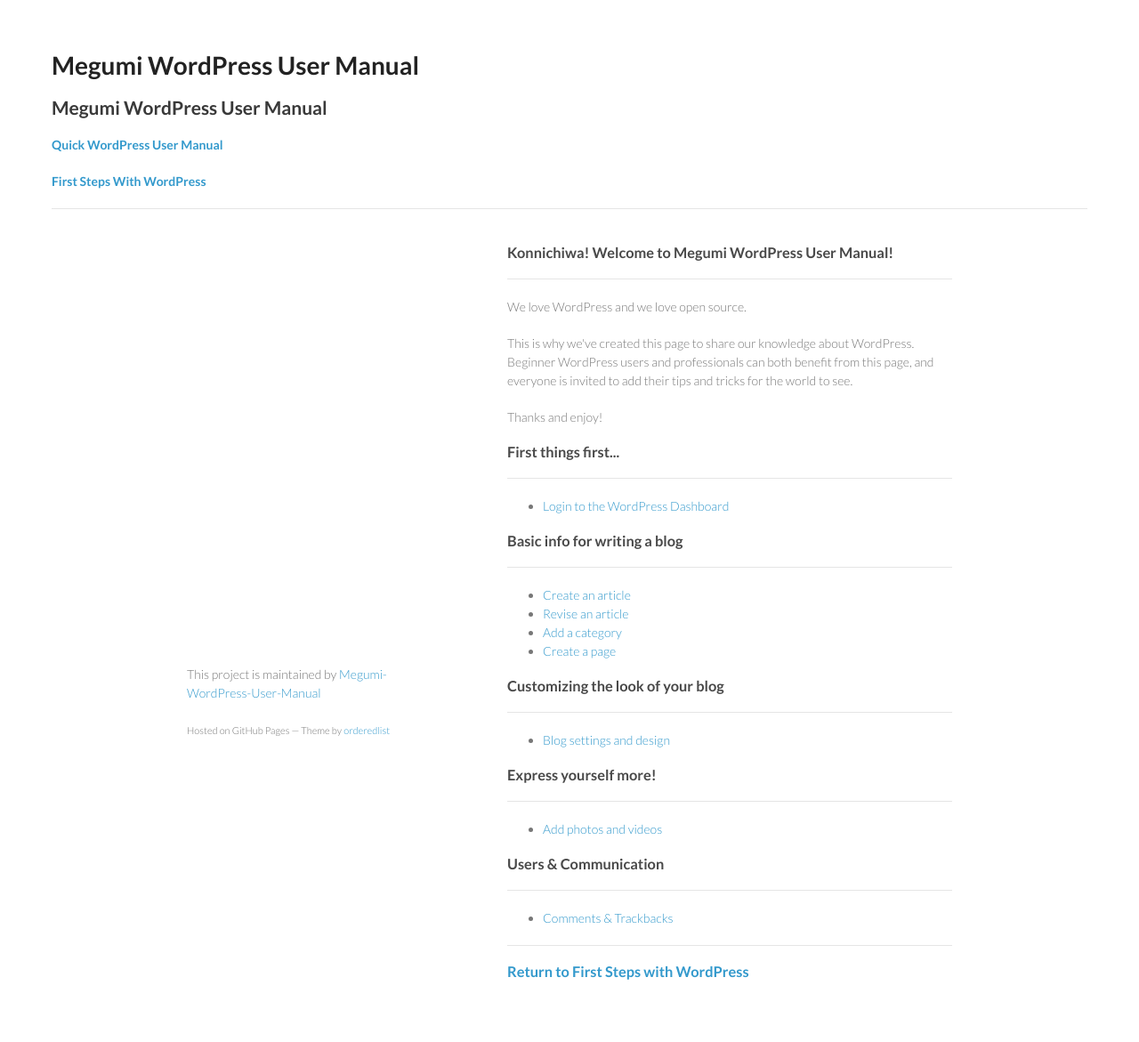
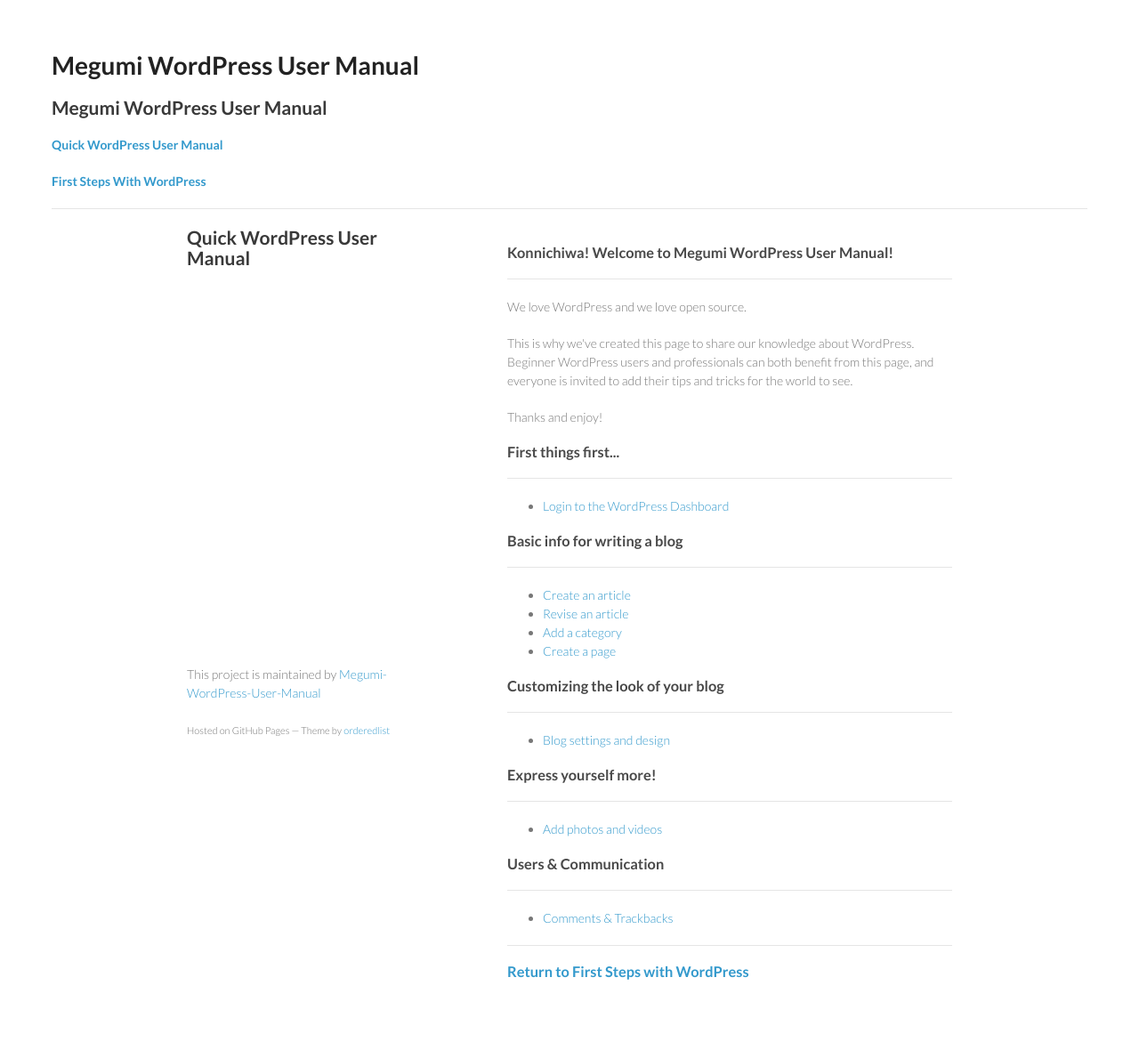
Before and after one commit to Megumi-WordPress-User-Manual/Intro, a Jekyll site: the page built from index.html, in a window 1280 px wide. Shown: the whole page at 89% size. Built offline with Jekyll 4.4.1, drawn with Linux system fonts in a browser that asks for light colours.

Commit message:
Update index.html

```diff
--- a/index.html
+++ b/index.html
@@ -18,6 +18,11 @@
   </head>
   <body>
     <div class="wrapper">
+
+      <header>
+        <h2>Quick WordPress User Manual</h2>
+      </header>
+
       <section>
         <h1>
 <a id="megumi-wordpress-user-manual" class="anchor" href="#megumi-wordpress-user-manual" aria-hidden="true"><span class="octicon octicon-link"></span></a></h1>
```
Also changed, not shown: other parts of index.html (+1 -1 lines).
